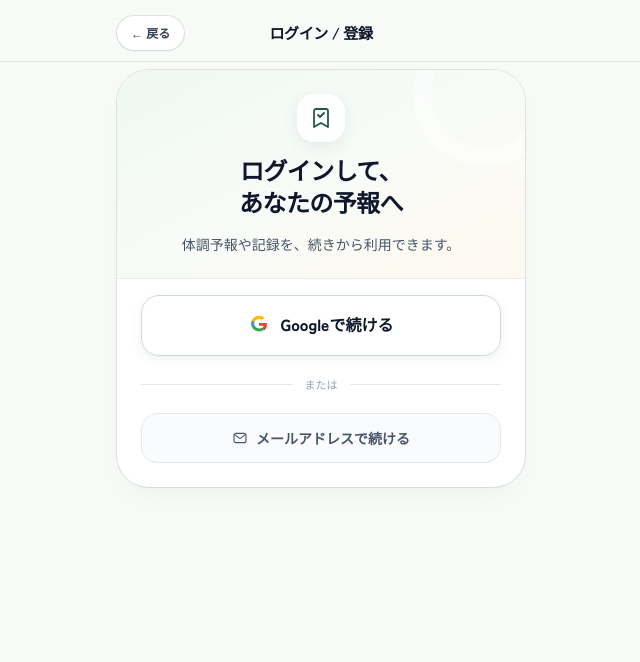
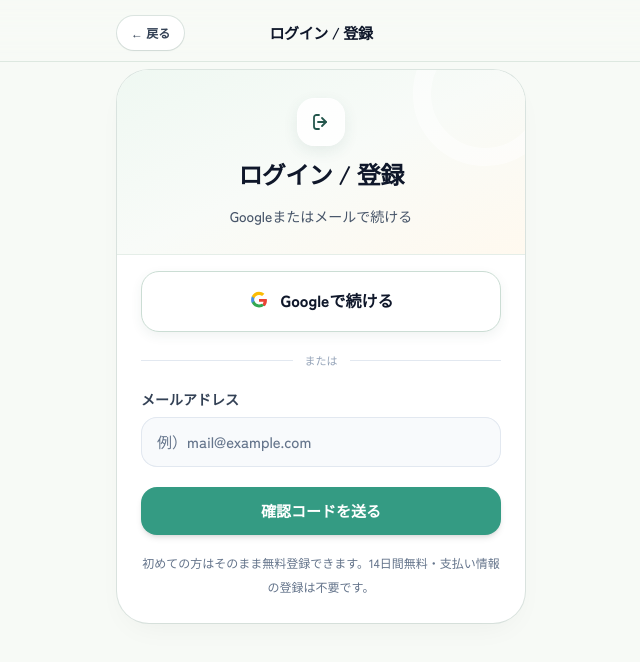
Before and after one commit to totonoucare/totonoucare-webapp, a Next.js app: page /signup in a window 1280 px wide. Shown: the top 662 px of the page, without its empty margins (319-959 px from the left). Built offline with nearby package versions, Linux system fonts and the light colour scheme; no server answers.

Commit message:
Add files via upload

```diff
--- a/app/signup/SignupClient.js
+++ b/app/signup/SignupClient.js
@@ -19,6 +19,16 @@ function IconSavedResult() {
     <svg viewBox="0 0 24 24" className="h-6 w-6" fill="none" stroke="currentColor" strokeWidth="1.8" strokeLinecap="round" strokeLinejoin="round" aria-hidden="true">
       <path d="M7 3h10a2 2 0 0 1 2 2v16l-7-4-7 4V5a2 2 0 0 1 2-2Z" />
       <path d="m9 9 2 2 4-4" />
+    </svg>
+  );
+}
+
+function IconLogin() {
+  return (
+    <svg viewBox="0 0 24 24" className="h-6 w-6" fill="none" stroke="currentColor" strokeWidth="1.8" strokeLinecap="round" strokeLinejoin="round" aria-hidden="true">
+      <path d="M10 5H7.5A2.5 2.5 0 0 0 5 7.5v9A2.5 2.5 0 0 0 7.5 19H10" />
+      <path d="M13 8l4 4-4 4" />
+      <path d="M17 12H9" />
     </svg>
   );
 }
@@ -68,9 +78,10 @@ export default function SignupClient() {
     const urlNextRaw = sp?.get("next") || "";
 
     const resultId = urlResultId || fallbackPending?.resultId || "";
-    const fallbackNext = resultId ? `/result/${resultId}?attach=1` : "/radar";
+    const fallbackNext = resultId ? `/result/${resultId}?attach=1` : "/";
     const nextPathSource = urlNextRaw || fallbackPending?.nextPath || "";
-    const nextPath = safeLocalPath(nextPathSource, fallbackNext);
+    // 体質チェック経由は指定された保存後導線を維持。通常ログインはホーム（ダッシュボード）へ。
+    const nextPath = resultId ? safeLocalPath(nextPathSource, fallbackNext) : "/";
 
     return { resultId, nextPath };
   }, [sp, fallbackPending]);
@@ -324,7 +335,7 @@ export default function SignupClient() {
       // The session effect owns attachment; avoid a second concurrent save.
       setSession(data.session);
       setStatus({ state: "idle", message: "ログインできました。" });
-      if (!params.resultId) window.location.replace(params.nextPath || "/radar");
+      if (!params.resultId) window.location.replace(params.nextPath || "/");
     } catch {
       trackFunnel("auth_error", "email");
       setStatus({ state: "error", message: "確認コードが正しくないか、有効期限が切れています。コードを確認するか、再送してください。" });
@@ -370,7 +381,7 @@ export default function SignupClient() {
   async function goNext(currentSession = session) {
     const ok = await attachNowIfNeeded(currentSession);
     if (!ok) return;
-    window.location.replace(params.nextPath || "/radar");
+    window.location.replace(params.nextPath || "/");
   }
 
   async function logout() {
@@ -451,6 +462,8 @@ export default function SignupClient() {
           </div>
         ) : (
           <div className="space-y-4">
+            {params.resultId ? (
+              <>
                 <div className="relative -mx-6 -mt-6 overflow-hidden border-b border-[#E5EEE8] bg-gradient-to-br from-[#EFF8F2] via-[#F8FBF8] to-[#FFF9EF] px-6 pb-5 pt-6">
                   <div aria-hidden="true" className="pointer-events-none absolute -right-8 -top-12 h-36 w-36 rounded-full border-[18px] border-white/50" />
                   <div className="relative space-y-3 text-center">
@@ -458,48 +471,30 @@ export default function SignupClient() {
                       <IconSavedResult />
                     </div>
                     <h1 className="text-[22px] font-black leading-snug tracking-tight text-slate-900 sm:text-2xl">
-                  {params.resultId ? (
-                    <>
                       無料登録で体質を保存
                       <br />
                       あなたの予報へ
-                    </>
-                  ) : (
-                    <>
-                      ログインして、
-                      <br />
-                      あなたの予報へ
-                    </>
-                  )}
                     </h1>
                     <p className="mx-auto max-w-[31rem] text-center text-[14px] font-medium leading-7 text-slate-600">
-                  {params.resultId
-                    ? "無料登録すると今回の体質結果が保存され、今日・明日の体調予報と対策ケアを見られます。"
-                    : "体調予報や記録を、続きから利用できます。"}
+                      無料登録すると今回の体質結果が保存され、今日・明日の体調予報と対策ケアを見られます。
                     </p>
-                {params.resultId ? (
                     <div className="flex flex-wrap justify-center gap-2 pt-1" aria-label="登録について">
                       <AssuranceBadge>支払い情報不要</AssuranceBadge>
                       <AssuranceBadge>自動課金なし</AssuranceBadge>
                     </div>
-                ) : null}
                   </div>
                 </div>
 
                 <button
                   type="button"
                   onClick={handleGoogleLogin}
-              aria-label={status.state === "loading_oauth" ? "Googleへ移動中" : "Googleアカウントで続ける"}
+                  aria-label={status.state === "loading_oauth" ? "Googleへ移動中" : "Googleで無料登録"}
                   disabled={status.state === "loading" || status.state === "loading_oauth"}
                   className="w-full rounded-[18px] border border-[#CBDDD4] bg-white px-5 py-4 shadow-[0_4px_12px_rgba(36,86,76,0.07)] transition hover:border-[var(--accent)] hover:bg-[#F8FBF9] focus-visible:outline focus-visible:outline-2 focus-visible:outline-offset-2 focus-visible:outline-[var(--accent)] disabled:opacity-60"
                 >
                   <span className="inline-flex items-center justify-center gap-3 text-[16px] font-black text-slate-900">
                     <IconGoogle />
-                {status.state === "loading_oauth"
-                  ? "Googleへ移動中…"
-                  : params.resultId
-                    ? "Googleで無料登録"
-                    : "Googleで続ける"}
+                    {status.state === "loading_oauth" ? "Googleへ移動中…" : "Googleで無料登録"}
                   </span>
                 </button>
 
@@ -520,13 +515,12 @@ export default function SignupClient() {
                     <rect x="3" y="5" width="18" height="14" rx="3" />
                     <path d="m4 7 8 6 8-6" />
                   </svg>
-              {params.resultId ? "メールアドレスで無料登録" : "メールアドレスで続ける"}
+                  メールアドレスで無料登録
                 </button>
-            {params.resultId ? (
+
                 <p className="text-center text-[12px] font-medium leading-6 text-slate-500">
                   14日間は全機能を無料で利用できます。体験終了後も自動で料金は発生しません。
                 </p>
-            ) : null}
 
                 {emailFormOpen || sentEmail ? (
                   <div id="signup-email-form" className="space-y-4">
@@ -543,36 +537,109 @@ export default function SignupClient() {
                           onChange={(e) => { setEmail(e.target.value); setSentEmail(""); setOtp(""); }}
                           required
                           placeholder="例）mail@example.com"
-                      disabled={
-                        status.state === "loading" ||
-                        status.state === "loading_oauth"
-                      }
+                          disabled={status.state === "loading" || status.state === "loading_oauth"}
                           inputMode="email"
                           autoComplete="email"
                         />
                       </div>
-
                       <Button
                         type="submit"
-                    disabled={
-                      status.state === "loading" ||
-                      status.state === "loading_oauth" ||
-                      clock < resendAt
-                    }
+                        disabled={status.state === "loading" || status.state === "loading_oauth" || clock < resendAt}
                         className="w-full py-3.5 shadow-md"
                       >
                         {status.state === "loading" ? "送信中…" : (clock < resendAt ? `${Math.ceil((resendAt-clock)/1000)}秒後に再送できます` : sentEmail ? "確認コードを再送する" : "確認コードを送る")}
                       </Button>
                     </form>
-                {sentEmail ? <form onSubmit={handleVerify} className="space-y-3">
+                    {sentEmail ? (
+                      <form onSubmit={handleVerify} className="space-y-3">
                         <p className="text-sm leading-6">メールを確認し、この画面に戻って6桁のコードを入力してください。</p>
                         <label htmlFor="email-otp" className="block text-sm font-bold">確認コード</label>
                         <input id="email-otp" value={otp} onChange={e => setOtp(e.target.value.replace(/[^0-9]/g, "").slice(0, 6))} inputMode="numeric" autoComplete="one-time-code" pattern="[0-9]{6}" maxLength={6} required className="w-full rounded-xl border p-4 text-xl tracking-widest" />
                         <Button type="submit" disabled={status.state === "loading" || status.state === "loading_oauth" || otp.length !== 6} className="w-full">確認して進む</Button>
-                </form> : null}
+                      </form>
+                    ) : null}
                   </div>
                 ) : null}
-            {params.resultId ? <a href={`/result/${encodeURIComponent(params.resultId)}`} onClick={() => trackFunnel("signup_result_return_click")} className="block text-center text-sm underline">結果に戻る</a> : null}
+
+                <a href={`/result/${encodeURIComponent(params.resultId)}`} onClick={() => trackFunnel("signup_result_return_click")} className="block text-center text-sm underline">結果に戻る</a>
+              </>
+            ) : (
+              <>
+                <div className="relative -mx-6 -mt-6 overflow-hidden border-b border-[#E5EEE8] bg-gradient-to-br from-[#EFF8F2] via-[#F8FBF8] to-[#FFF9EF] px-6 pb-6 pt-7">
+                  <div aria-hidden="true" className="pointer-events-none absolute -right-8 -top-12 h-36 w-36 rounded-full border-[18px] border-white/50" />
+                  <div className="relative space-y-3 text-center">
+                    <div className="mx-auto grid h-12 w-12 place-items-center rounded-[17px] border border-white bg-white/90 text-[var(--accent-ink)] shadow-[0_5px_15px_rgba(36,86,76,0.09)]">
+                      <IconLogin />
+                    </div>
+                    <h1 className="text-[22px] font-black leading-snug tracking-tight text-slate-900 sm:text-2xl">
+                      ログイン / 登録
+                    </h1>
+                    <p className="text-center text-[14px] font-medium leading-7 text-slate-600">
+                      Googleまたはメールで続ける
+                    </p>
+                  </div>
+                </div>
+
+                <button
+                  type="button"
+                  onClick={handleGoogleLogin}
+                  aria-label={status.state === "loading_oauth" ? "Googleへ移動中" : "Googleで続ける"}
+                  disabled={status.state === "loading" || status.state === "loading_oauth"}
+                  className="w-full rounded-[18px] border border-[#CBDDD4] bg-white px-5 py-4 shadow-[0_4px_12px_rgba(36,86,76,0.07)] transition hover:border-[var(--accent)] hover:bg-[#F8FBF9] focus-visible:outline focus-visible:outline-2 focus-visible:outline-offset-2 focus-visible:outline-[var(--accent)] disabled:opacity-60"
+                >
+                  <span className="inline-flex items-center justify-center gap-3 text-[16px] font-black text-slate-900">
+                    <IconGoogle />
+                    {status.state === "loading_oauth" ? "Googleへ移動中…" : "Googleで続ける"}
+                  </span>
+                </button>
+
+                <div className="flex items-center gap-3 py-1 text-[11px] font-medium text-slate-400">
+                  <span className="h-px flex-1 bg-slate-200" />
+                  <span>または</span>
+                  <span className="h-px flex-1 bg-slate-200" />
+                </div>
+
+                <form onSubmit={handleSendCode} className="space-y-5">
+                  <div>
+                    <label htmlFor="login-email" className="mb-2 block text-sm font-bold text-slate-700">
+                      メールアドレス
+                    </label>
+                    <input
+                      className="w-full rounded-[16px] bg-slate-50 px-4 py-3.5 text-[15px] font-bold text-slate-900 outline-none ring-1 ring-inset ring-slate-200 transition-all focus:bg-white focus:ring-2 focus:ring-[var(--accent)] placeholder:font-medium placeholder:text-slate-500"
+                      id="login-email"
+                      type="email"
+                      value={email}
+                      onChange={(e) => { setEmail(e.target.value); setSentEmail(""); setOtp(""); }}
+                      required
+                      placeholder="例）mail@example.com"
+                      disabled={status.state === "loading" || status.state === "loading_oauth"}
+                      inputMode="email"
+                      autoComplete="email"
+                    />
+                  </div>
+                  <Button
+                    type="submit"
+                    disabled={status.state === "loading" || status.state === "loading_oauth" || clock < resendAt}
+                    className="w-full py-3.5 shadow-md"
+                  >
+                    {status.state === "loading" ? "送信中…" : (clock < resendAt ? `${Math.ceil((resendAt-clock)/1000)}秒後に再送できます` : sentEmail ? "確認コードを再送する" : "確認コードを送る")}
+                  </Button>
+                </form>
+
+                {sentEmail ? (
+                  <form onSubmit={handleVerify} className="space-y-3">
+                    <p className="text-sm leading-6">メールを確認し、この画面に戻って6桁のコードを入力してください。</p>
+                    <label htmlFor="email-otp" className="block text-sm font-bold">確認コード</label>
+                    <input id="email-otp" value={otp} onChange={e => setOtp(e.target.value.replace(/[^0-9]/g, "").slice(0, 6))} inputMode="numeric" autoComplete="one-time-code" pattern="[0-9]{6}" maxLength={6} required className="w-full rounded-xl border p-4 text-xl tracking-widest" />
+                    <Button type="submit" disabled={status.state === "loading" || status.state === "loading_oauth" || otp.length !== 6} className="w-full">確認して進む</Button>
+                  </form>
+                ) : null}
+
+                <p className="text-center text-[12px] font-medium leading-6 text-slate-500">
+                  初めての方はそのまま無料登録できます。14日間無料・支払い情報の登録は不要です。
+                </p>
+              </>
+            )}
 
             {status.message ? (
               <div
```
Lines whose indentation alone changed are shown as unchanged.
